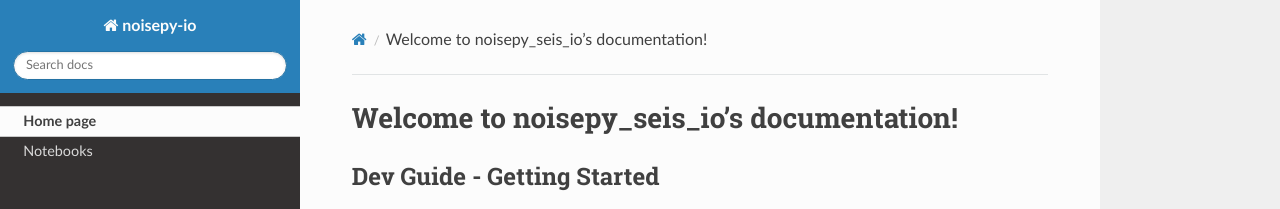
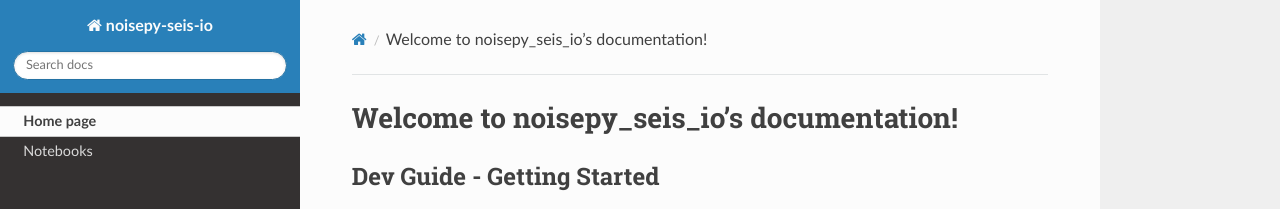
Before and after one commit to noisepy/noisepy-io, a Sphinx documentation site: the page built from docs/index.rst, in a window 1280 px wide. Shown: the top 209 px of the page. Built offline with Sphinx 7.4.7 and the Read the Docs theme 2.0.0, drawn with Linux system fonts in a browser that asks for light colours; pages that are not in the unit, such as notebooks, are missing from menus.

Commit message:
Updating project name in pyproject.toml (#9)
* Fixed pyproject.toml syntax errors

* Trigger GitHub Actions workflow for PyPI publication (no version change)

* Trigger GitHub Actions workflow for PyPI publication (no version change)/ adding workflow_dispatch

* Trigger GitHub Actions workflow for PyPI publication (no version change)/ adding workflow_dispatch

* Trigger GitHub Actions workflow for PyPI publication (no version change)/ adding workflow_dispatch

* Updating project name

* Updating project name

```diff
--- a/docs/conf.py
+++ b/docs/conf.py
@@ -17,10 +17,10 @@ sys.path.insert(0, os.path.abspath("../src/"))
 # -- Project information -----------------------------------------------------
 # https://www.sphinx-doc.org/en/master/usage/configuration.html#project-information
 
-project = "noisepy-io"
+project = "noisepy-seis-io"
 copyright = "2023, Ishika Khandelwal"
 author = "Ishika Khandelwal"
-release = version("noisepy-io")
+release = version("noisepy-seis-io")
 # for example take major/minor
 version = ".".join(release.split(".")[:2])
 
--- a/pyproject.toml
+++ b/pyproject.toml
@@ -1,5 +1,5 @@
 [project]
-name = "noisepy-io"
+name = "noisepy-seis-io"
 license = {file = "LICENSE"}
 readme = "README.md"
 authors = [
```
Also changed, not shown: README.md (+1 -1 lines), .copier-answers.yml.
